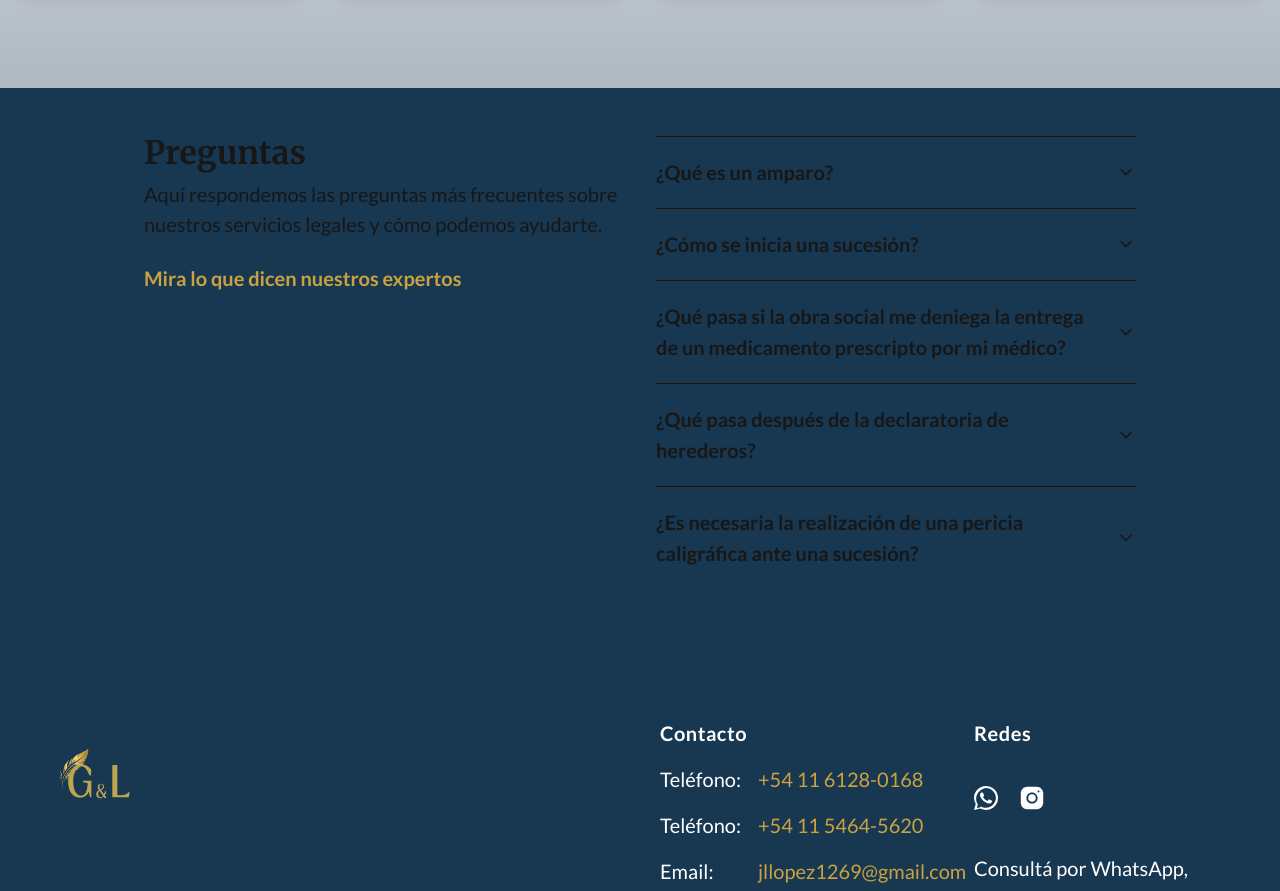
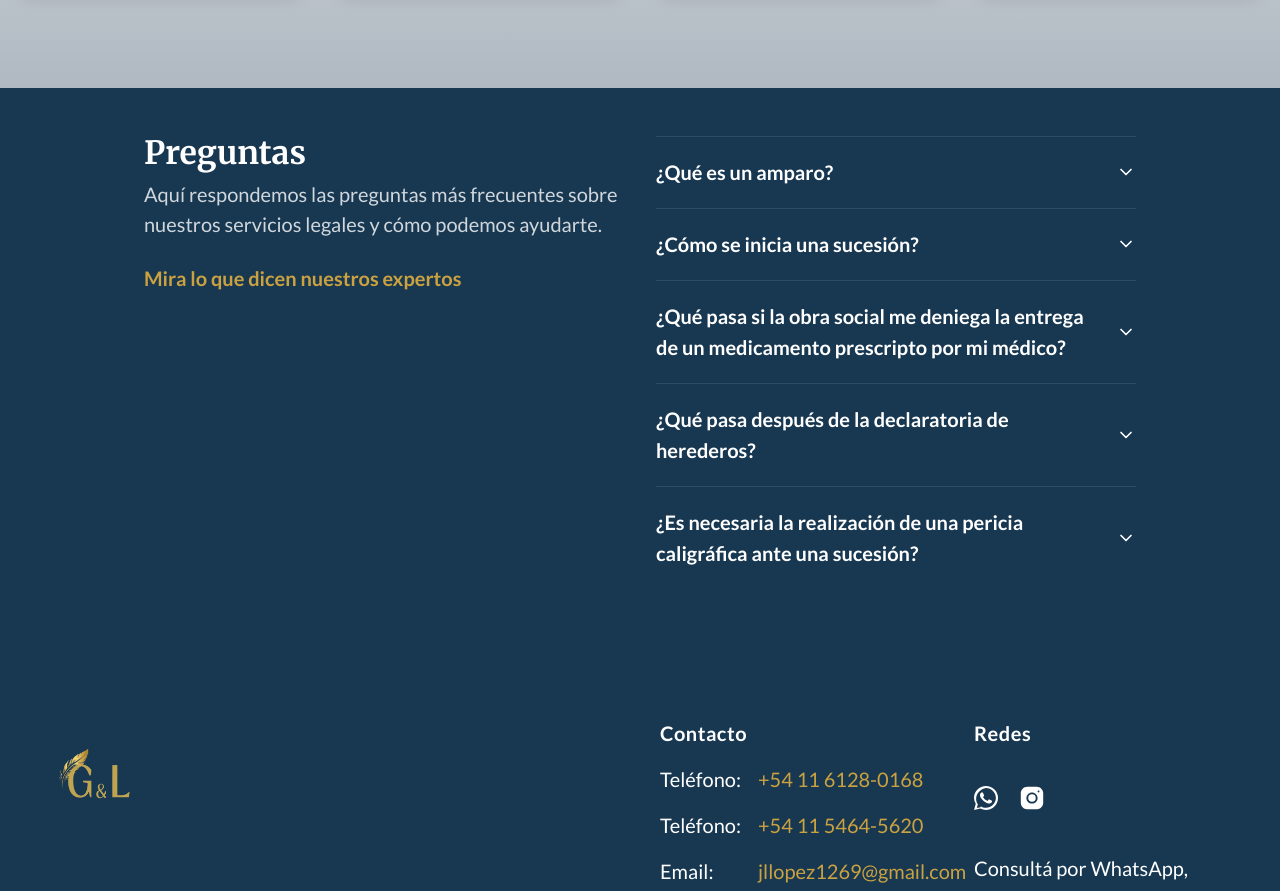
Before and after one commit to crcristian97/abogadoGomez-Lopez, a Next.js app: page /servicios/derecho-civil in a window 1280 px wide. Shown: the part 7320-8211 px from the top of the page. Built offline with nearby package versions, Linux system fonts and the light colour scheme.

Commit message:
cambios en el home

```diff
--- a/app/components/AboutUs.js
+++ b/app/components/AboutUs.js
@@ -32,19 +32,19 @@ export default function AboutUs() {
           Nos destacamos por una atención cercana, profesional y eficaz tanto para personas físicas como jurídicas.
         </p>
         <ul className="mb-6 space-y-6">
-          <li className="flex items-center gap-2 text-lg">
+          <li className="flex items-center gap-2 text-lg text-white">
             <Shield className="text-[#CBA240] text-lg mt-1" />
             <span>
               <span className="text-[#CBA240] font-bold">Soluciones legales</span> a tu medida y con confianza.
             </span>
           </li>
-          <li className="flex items-center gap-2 text-lg">
+          <li className="flex items-center gap-2 text-lg text-white">
             <Users className="text-[#CBA240] text-lg" />
             <span>
               <span className="text-[#CBA240] font-bold">Asesoría integral</span> en Derecho Penal y más.
             </span>
           </li>
-          <li className="flex items-center gap-2 text-lg">
+          <li className="flex items-center gap-2 text-lg text-white">
             <Scale className="text-[#CBA240] text-lg" />
             <span>
               <span className="text-[#CBA240] font-bold">Comprometidos con honestidad</span> en el seguimiento del tema hasta su finalización.
@@ -72,7 +72,7 @@ export default function AboutUs() {
             alt="estudio Gomez y Lopez de abogados en buenos aires"
             width={1200}
             height={800}
-            className="object-cover w-full h-80 md:h-[28rem] opacity-65 z-0"
+            className="object-contain w-full h-80 md:h-[28rem] opacity-65 z-0"
             priority={false}
             title="estudio Gomez y Lopez de abogados en buenos aires"
           />
--- a/app/components/Contact.js
+++ b/app/components/Contact.js
@@ -9,12 +9,12 @@ const contactItems = [
     description: "Listos/as para recibir tus consultas legales de manera rápida y efectiva.",
     content: (
       <a
-        href="mailto:contacto@slgabogados.com"
+        href="mailto:jllopez1269@gmail.com"
         className="text-[#CBA240] underline text-base break-all"
         title="Correo de contacto"
         aria-label="Correo de contacto"
       >
-        contacto@slgabogados.com
+        jllopez1269@gmail.com
       </a>
     ),
   },
@@ -29,8 +29,8 @@ const contactItems = [
         title="Teléfono de contacto"
         aria-label="Teléfono de contacto"
       >
-        011-61280168 <br />
-        011-54645620
+        011-54645620 <br />
+        011-61280168
       </a>
     ),
   },
--- a/app/components/FAQHome.js
+++ b/app/components/FAQHome.js
@@ -59,10 +59,10 @@ export default function FAQHome({ faqs = [] }) {
           transition={{ duration: 1, ease: "easeOut" }}
           viewport={{ once: true, amount: 0.5 }}
         >
-          <h2 className="text-3xl sm:text-4xl font-extrabold text-base-content mb-2">
+          <h2 className="text-3xl sm:text-4xl font-extrabold text-white mb-2">
             Preguntas
           </h2>
-          <p className="mb-6 text-base text-base-content/80">
+          <p className="mb-6 text-base text-white/80">
             Aquí respondemos las preguntas más frecuentes sobre nuestros servicios legales y cómo podemos ayudarte.
           </p>
           <div>
@@ -78,7 +78,7 @@ export default function FAQHome({ faqs = [] }) {
           </div>
         </motion.div>
         {/* Right column: FAQ accordion */}
-        <ul className="basis-1/2">
+        <ul className="basis-1/2 text-white">
           {faqs.map((faq, idx) => (
             <motion.li
               className="group"
@@ -90,12 +90,12 @@ export default function FAQHome({ faqs = [] }) {
               custom={idx}
             >
               <button
-                className="relative flex gap-2 items-center w-full py-5 text-base font-semibold text-left border-t md:text-lg border-base-content/10 cursor-pointer"
+                className="relative flex gap-2 items-center w-full py-5 text-base font-semibold text-left border-t md:text-lg border-white/10 cursor-pointer"
                 aria-expanded={openIndex === idx}
                 onClick={() => setOpenIndex(openIndex === idx ? null : idx)}
                 type="button"
               >
-                <span className="flex-1 text-base-content">{faq.question}</span>
+                <span className="flex-1">{faq.question}</span>
                 <ChevronDown
                   className={`flex-shrink-0 w-5 h-5 ml-auto transition-transform duration-200 ${
                     openIndex === idx ? "rotate-180" : ""
--- a/app/components/WhatWeDo.js
+++ b/app/components/WhatWeDo.js
@@ -16,14 +16,14 @@ const whatWeDoData = [
     bg: "https://res.cloudinary.com/dgzi8i2ji/image/upload/derecho-civil-en-bueno-aires.webp",
   },
   {
-    title: "Derecho laboral",
+    title: "Derecho Laboral",
     description:
       "Atención a empresas en juicios laborales. Asesoramiento en contratación y desvinculación laboral, según normativa vigente. Representación ante el Servicio de Conciliación Laboral Obligatoria (SECLO).",
     link: "/servicios/derecho-laboral",
     bg: "https://res.cloudinary.com/dgzi8i2ji/image/upload/derecho-laboral-en-buenos-aires.webp",
   },
   {
-    title: "Pericias caligráficas y documentológicas",
+    title: "Pericias Caligráficas y Documentológicas",
     description:
       "Nuestro departamento pericial dispone de peritos de parte en materia penal y consultores técnicos en materia civil, especialistas en seguridad documental.",
     link: "/servicios/peritajes-caligraficos",
```
